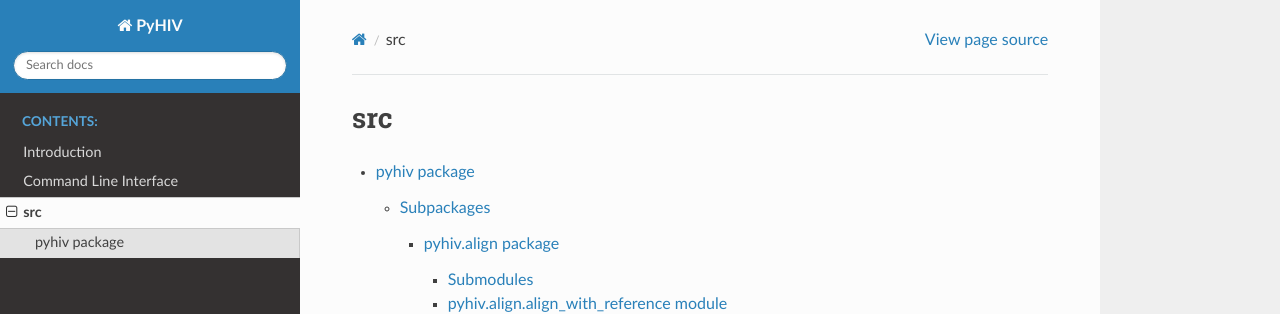
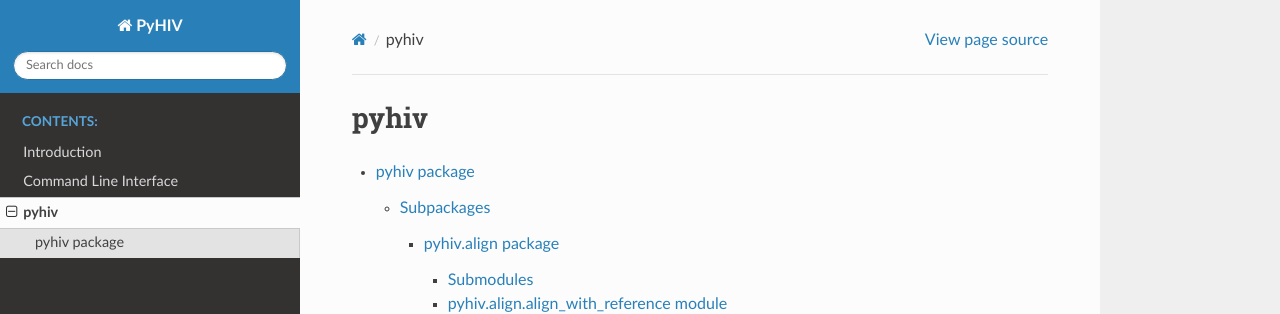
Before and after one commit to anaapspereira/PyHIV, a Sphinx documentation site: the page built from docs/source/modules.rst, in a window 1280 px wide. Shown: the top 314 px of the page. Built offline with Sphinx 7.4.7 and the Read the Docs theme 3.1.0, drawn with Linux system fonts in a browser that asks for light colours; part of the change alters nothing that is shown.

Commit message:
[UPDATE] sphinx docs

```diff
--- a/docs/source/conf.py
+++ b/docs/source/conf.py
@@ -13,7 +13,7 @@ sys.path.insert(0, os.path.abspath('../../src'))
 project = 'PyHIV'
 copyright = '2025, Ana Santos-Pereira; Joao Correia'
 author = 'Ana Santos-Pereira; Joao Correia'
-release = '0.0.1'
+release = '0.0.3'
 
 # -- General configuration ---------------------------------------------------
 # https://www.sphinx-doc.org/en/master/usage/configuration.html#general-configuration
@@ -25,6 +25,14 @@ extensions = [
     'myst_parser',          # Support for Markdown files
 ]
 
+# -- Autodoc settings --------------------------------------------------------
+autodoc_default_options = {
+    'members': True,
+    'undoc-members': True,
+    'show-inheritance': True,
+}
+autodoc_typehints = "description"
+
 templates_path = ['_templates']
 exclude_patterns = []
 
--- a/docs/source/modules.rst
+++ b/docs/source/modules.rst
@@ -1,5 +1,5 @@
-src
-===
+pyhiv
+=====
 
 .. toctree::
    :maxdepth: 4
```
